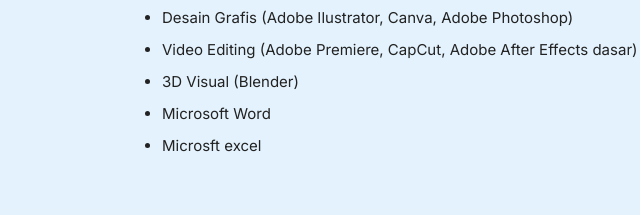
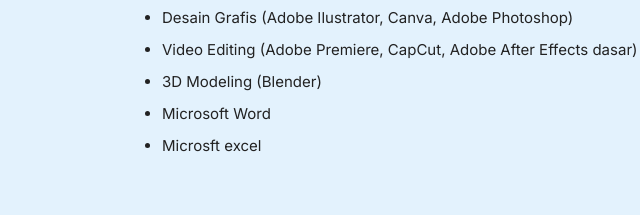
Before and after one commit to faisal0920/FaisaIAli.github.io, a plain HTML site: page index.html in a window 1280 px wide. Shown: the part 514-729 px from the top of the page, 48-688 px from the left. Drawn offline with Linux system fonts and the light colour scheme.

Commit message:
Revise CV layout and content in index.html
Updated the HTML structure and content of the CV page.

```diff
--- a/index.html
+++ b/index.html
@@ -80,7 +80,7 @@
           <li>
             Video Editing (Adobe Premiere, CapCut, Adobe After Effects dasar)
           </li>
-          <li>3D Visual (Blender)</li>
+          <li>3D Modeling (Blender)</li>
           <li>Microsoft Word</li>
           <li>Microsft excel</li>
         </ul>
```
